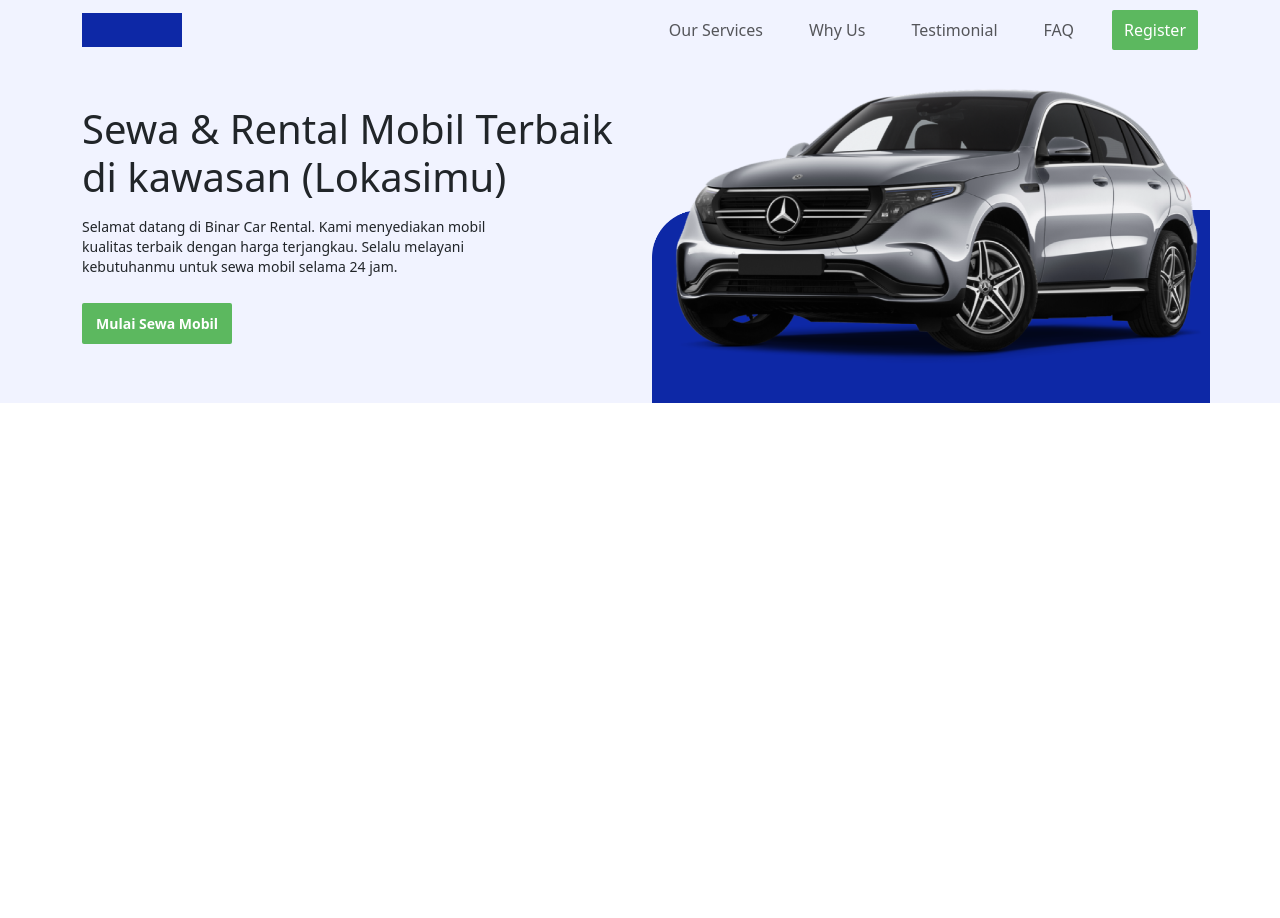
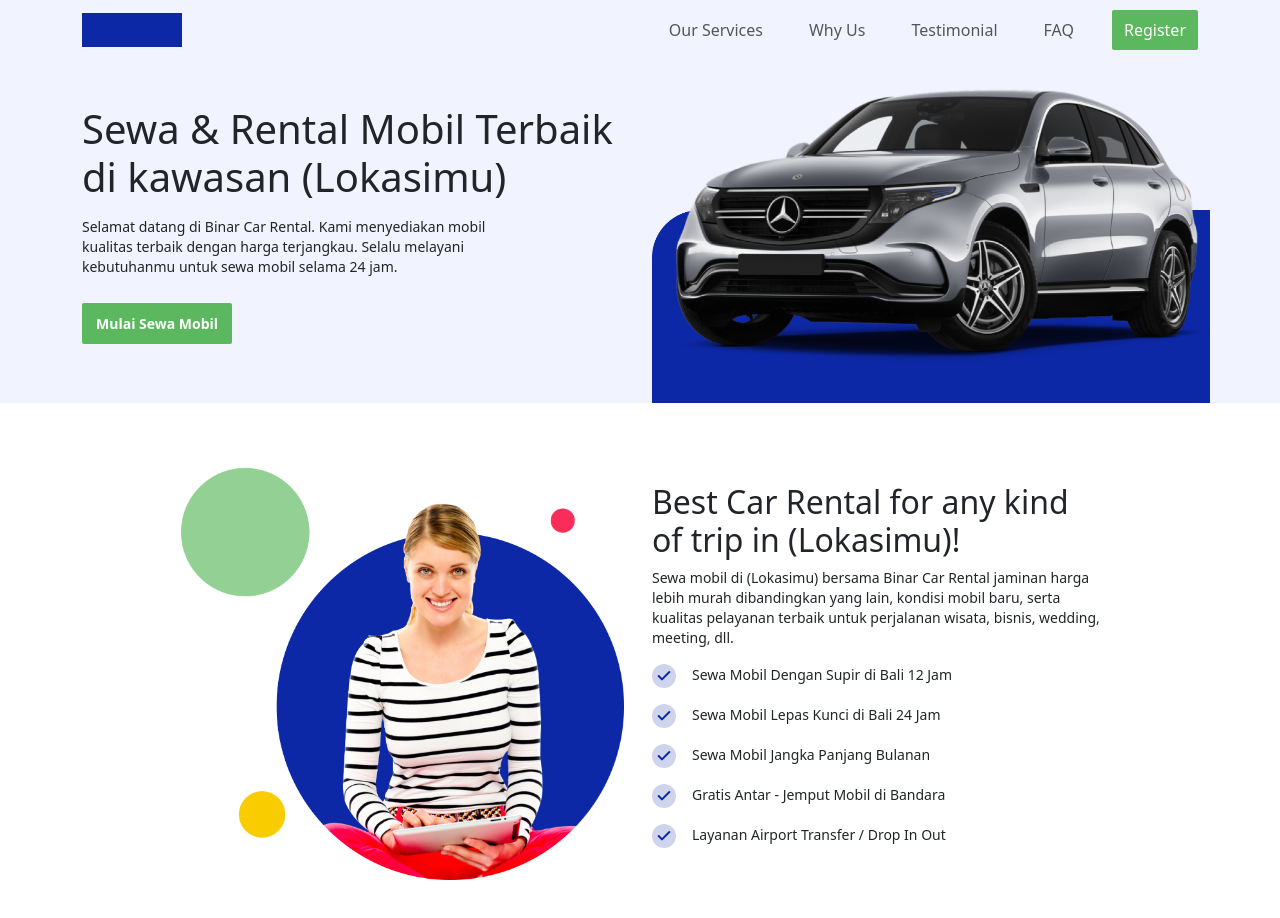
Before and after one commit to ancr18/FSW2-CH6-CG1, a React (Vite) app: page / in a window 1280 px wide. Shown: the top 918 px of the page. Before the commit the page ends 800 px from the top, so only its background shows below. Built offline with nearby package versions, Linux system fonts and the light colour scheme.

Commit message:
membuat service section

```diff
--- /dev/null
+++ b/src/components/Service.jsx
@@ -0,0 +1,49 @@
+export default function Service() {
+  return (
+    <>
+      <section className="services-section my-5 mx-3" id="services-section">
+        <div className="container">
+          <div className="row">
+            <div className="col-md-5 offset-md-1 col-sm-12 p-3 serv-img">
+              <img src="images/img_service.png" width="100%" alt="Services" />
+            </div>
+
+            <div className="col-md-5 col-sm-12 my-auto">
+              <h2 className="h2">
+                Best Car Rental for any kind of trip in (Lokasimu)!
+              </h2>
+              <p className="teks-service">
+                Sewa mobil di (Lokasimu) bersama Binar Car Rental jaminan harga
+                lebih murah dibandingkan yang lain, kondisi mobil baru, serta
+                kualitas pelayanan terbaik untuk perjalanan wisata, bisnis,
+                wedding, meeting, dll.
+              </p>
+              <ul className="list-service">
+                <li>
+                  <img src="images/Group_53.svg" width="24" alt="" />
+                  Sewa Mobil Dengan Supir di Bali 12 Jam
+                </li>
+                <li>
+                  <img src="images/Group_53.svg" width="24" alt="" />
+                  Sewa Mobil Lepas Kunci di Bali 24 Jam
+                </li>
+                <li>
+                  <img src="images/Group_53.svg" width="24" alt="" />
+                  Sewa Mobil Jangka Panjang Bulanan
+                </li>
+                <li>
+                  <img src="images/Group_53.svg" width="24" alt="" />
+                  Gratis Antar - Jemput Mobil di Bandara
+                </li>
+                <li>
+                  <img src="images/Group_53.svg" width="24" alt="" />
+                  Layanan Airport Transfer / Drop In Out
+                </li>
+              </ul>
+            </div>
+          </div>
+        </div>
+      </section>
+    </>
+  );
+}
--- a/src/pages/LandingPage.jsx
+++ b/src/pages/LandingPage.jsx
@@ -1,11 +1,13 @@
 import Hero from "../components/Hero";
 import Navigation from "../components/Navbar";
+import Service from "../components/Service";
 
 export default function LandingPage() {
   return (
     <>
       <Navigation />
       <Hero />
+      <Service />
     </>
   );
 }
```
